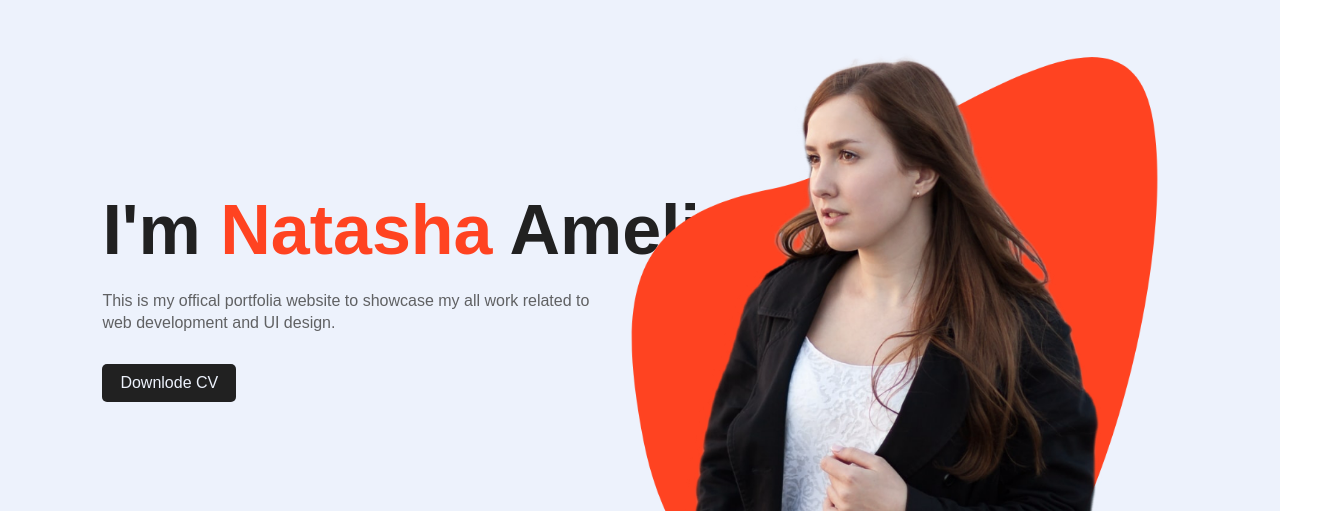
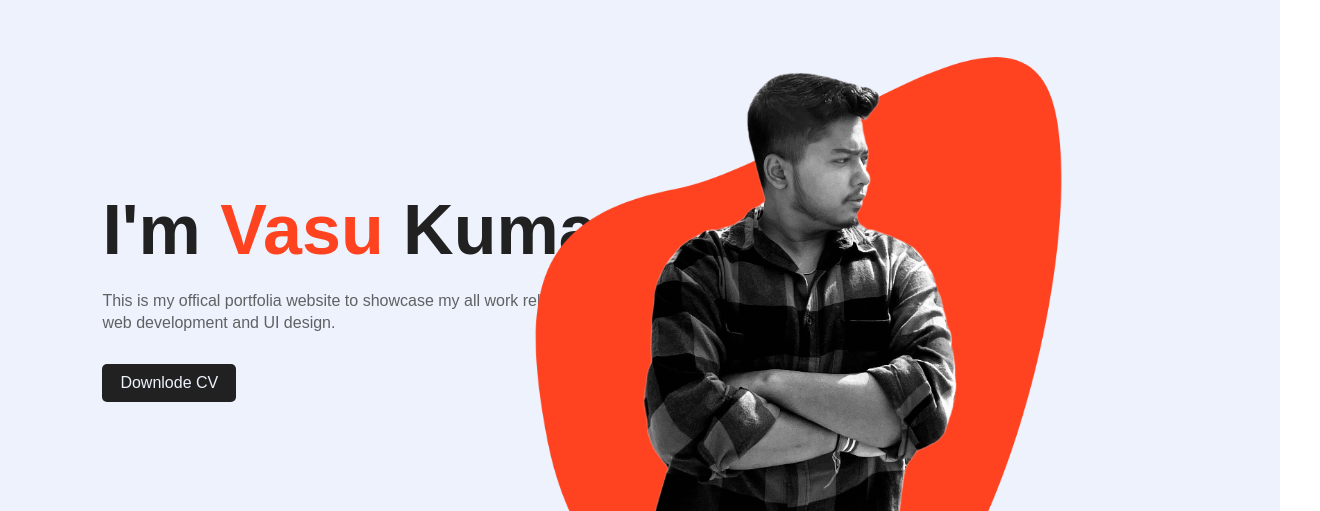
Before and after one commit to vasu962/dark-theme, a plain HTML site: page index.html in a window 1280 px wide. Shown: the part 114-625 px from the top of the page, 1320 px wide, since content can reach past the window. Drawn offline with Linux system fonts and the light colour scheme.

Commit message:
second commit, changes in css file

```diff
--- a/index.html
+++ b/index.html
@@ -21,13 +21,13 @@
             <img src="./images/moon.png" alt="" id="icon" onclick="themechange()">
         </nav>
         <div class="info">
-            <h1>I'm <span>Natasha</span> Amelia</h1>
+            <h1>I'm <span>Vasu</span> Kumar</h1>
             <p>This is my offical portfolia website to showcase my all work related to<br>web development and UI design.</p>
             <a href="">Downlode CV</a>
         </div>
         <div class="img-box">
             <img src="./images/pattern.png" alt="" class="back-img">
-            <img src="./images/girl.png" alt="" class="main-img">
+            <img src="./images/boy.png" alt=""class="main-img">
         </div>
         <div class="social-links">
             <a href=""><i class="fab fa-linkedin-in"></i></a>
--- a/style.css
+++ b/style.css
@@ -2,20 +2,19 @@
   margin: 0;
   padding: 0;
 }
-:root{
+:root {
   --primary-color: #edf2fc;
   --secondary-color: #212121;
-
 }
-.dark-theme{
+.dark-theme {
   --primary-color: #000106;
   --secondary-color: #fff;
 }
-#icon{
+#icon {
   width: 30px;
   cursor: pointer;
 }
-nav ul{
+nav ul {
   flex: 1;
   text-align: right;
 }
@@ -82,7 +81,7 @@ span {
 }
 
 .img-box {
-  width: 45%;
+  width: 60%;
   height: 80%;
   position: absolute;
   bottom: 0;
```
Also changed, not shown: images/boy.png (added). Lines whose indentation alone changed are shown as unchanged.
